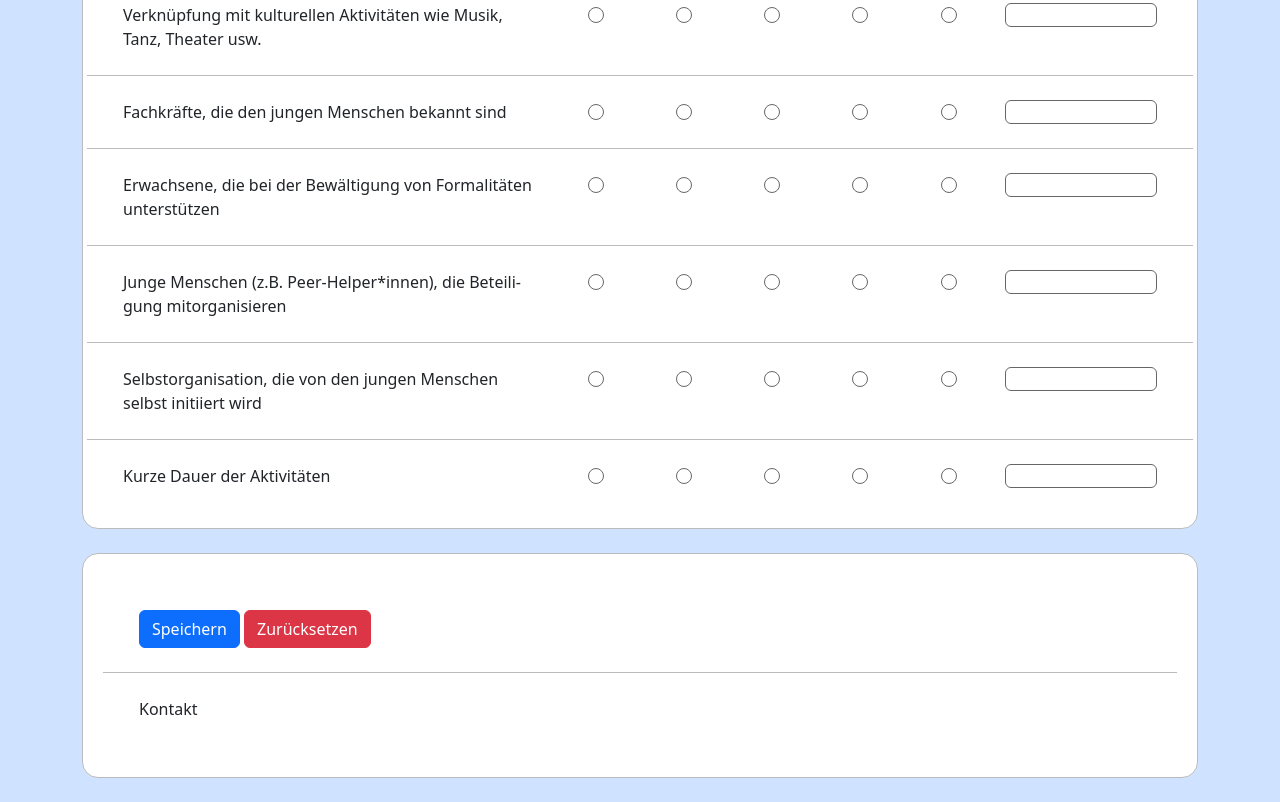
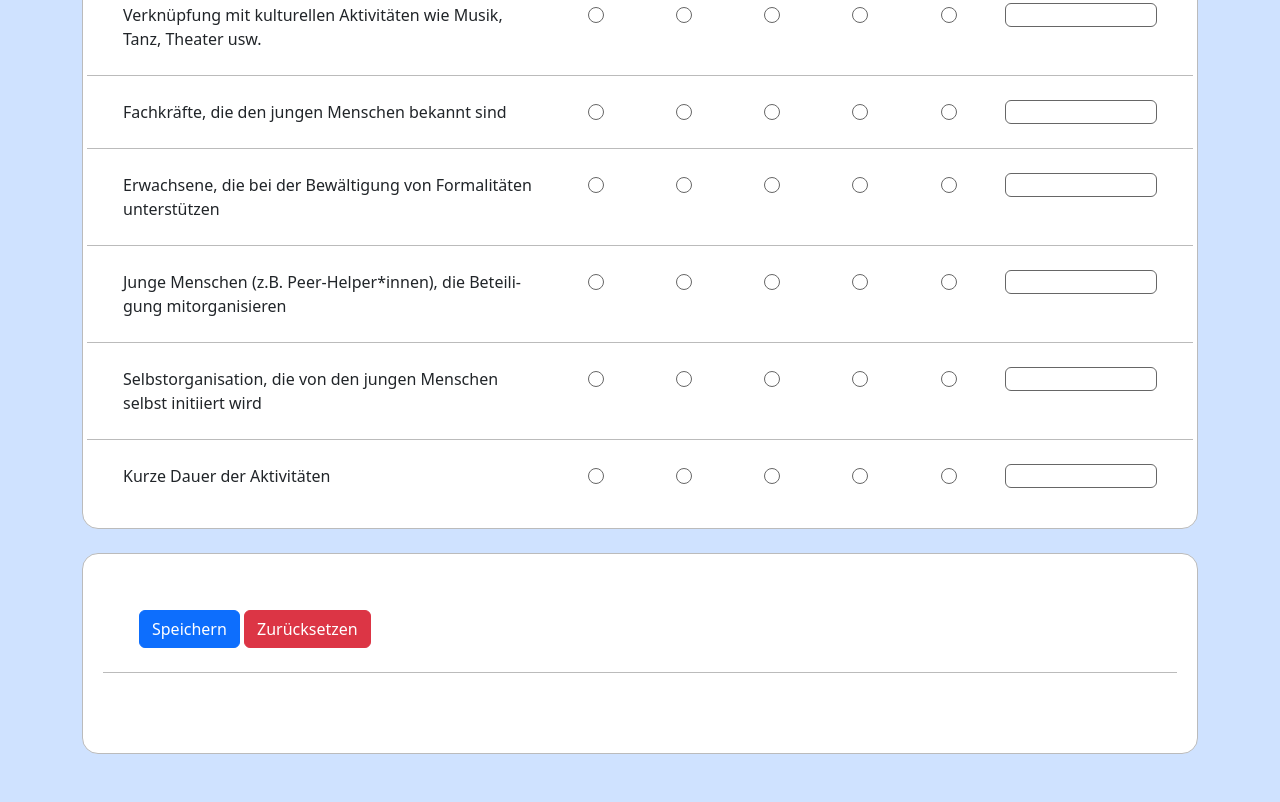
Before and after one commit to garnellos/digital-eval, a website: page index.html in a window 1280 px wide. Shown: the part 8023-8825 px from the top of the page. After the commit the page ends 8801 px from the top, so only its background shows below. Drawn offline with nearby package versions, Linux system fonts and the light colour scheme.

Commit message:
Kontaktzeile entfernt

```diff
--- a/index.html
+++ b/index.html
@@ -2191,7 +2191,7 @@
         </div>
         <div class="row">
             <div class="col-12">
-                Kontakt
+                <!--Kontakt-->
             </div>
         </div>
     </div>
```
